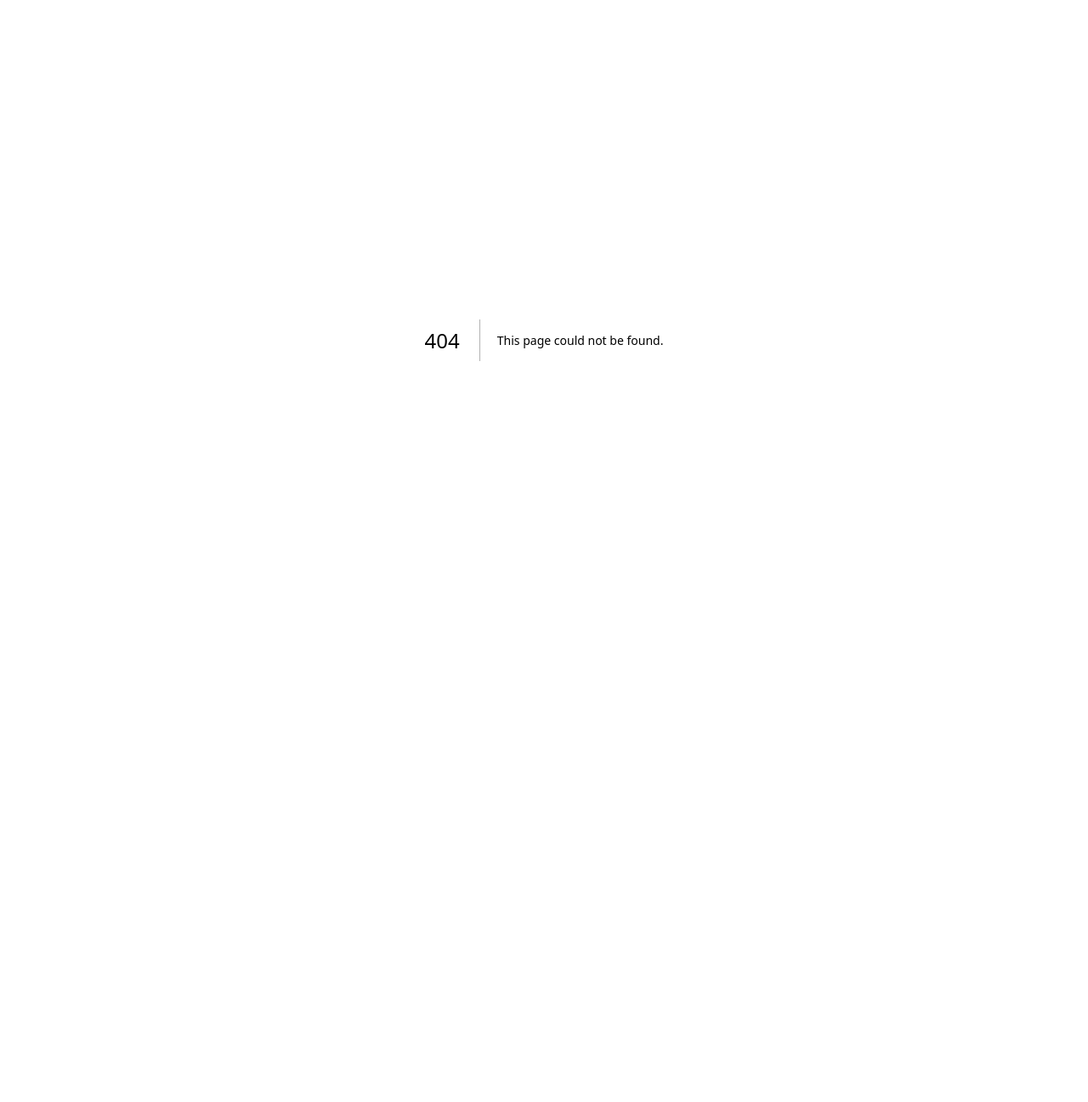
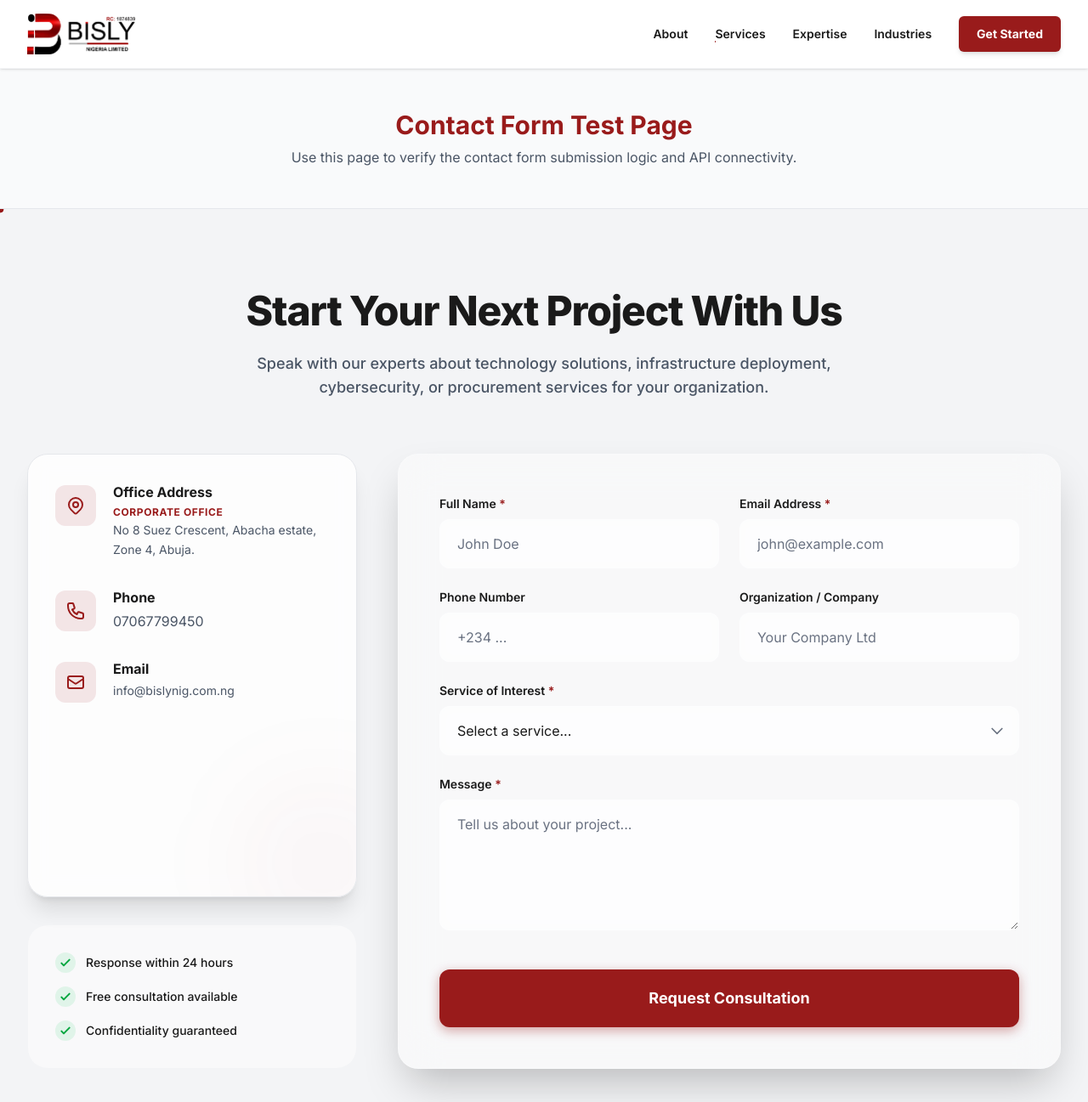
Before and after one commit to aladgolddynamic/bislynig.com.ng, a Next.js app: page /test-contact in a window 1280 px wide. Before the commit this address had no page. Shown: the top 1297 px of the page at 85% size. Before the commit the page ends 800 px from the top, so only its background shows below. Built offline with nearby package versions, Linux system fonts and the light colour scheme.

Commit message:
feat: add contact form test page and resolve image warnings

```diff
--- a/next.config.ts
+++ b/next.config.ts
@@ -1,7 +1,7 @@
 import type { NextConfig } from "next";
 
 const nextConfig: NextConfig = {
-  output: 'standalone',
+  output: 'export',
   images: {
     unoptimized: true,
   },
--- a/package.json
+++ b/package.json
@@ -5,6 +5,7 @@
   "scripts": {
     "dev": "next dev",
     "build": "next build",
+    "export": "next export",
     "start": "next start",
     "lint": "eslint"
   },
@@ -13,7 +14,7 @@
   },
   "dependencies": {
     "@react-email/render": "^2.0.4",
-    "next": "16.1.6",
+    "next": "^16.2.1",
     "react": "19.2.3",
     "react-dom": "19.2.3",
     "resend": "^6.9.3"
--- a/src/app/api/contact/route.ts
+++ /dev/null
@@ -1,46 +0,0 @@
-import { EmailTemplate } from '@/components/EmailTemplate';
-import { Resend } from 'resend';
-import { render } from '@react-email/render';
-import React from 'react';
-
-const resend = new Resend(process.env.RESEND_API_KEY || 're_7sse958a_ExA9ywcquVqQmBEEZwxvAvJD');
-
-export async function POST(request: Request) {
-  try {
-    const body = await request.json();
-    const { fullName, email, phone, company, service, message } = body;
-
-    if (!fullName || !email || !service || !message) {
-      return Response.json({ error: 'Missing required fields' }, { status: 400 });
-    }
-
-    const emailHtml = await render(
-        React.createElement(EmailTemplate, {
-          fullName,
-          email,
-          phone,
-          company,
-          service,
-          message,
-        })
-    );
-
-    const { data, error } = await resend.emails.send({
-      from: process.env.CONTACT_FORM_FROM || 'Bisly Nigeria <onboarding@resend.dev>',
-      to: [process.env.CONTACT_FORM_TO || 'info@bislynig.com.ng'],
-      subject: `Contact Form Inquiry [${fullName}] - ${service}`,
-      html: emailHtml,
-    });
-
-    if (error) {
-      console.error('Resend Error:', error);
-      const message = typeof error === 'object' ? (error as any).message : String(error);
-      return Response.json({ error: message || 'Failed to send email' }, { status: 500 });
-    }
-
-    return Response.json(data);
-  } catch (err: any) {
-    console.error('API Error:', err);
-    return Response.json({ error: err.message || 'Internal Server Error' }, { status: 500 });
-  }
-}
--- /dev/null
+++ b/src/app/test-contact/page.tsx
@@ -0,0 +1,20 @@
+"use client";
+
+import React from "react";
+import ContactSection from "@/components/ContactSection";
+import MainHeader from "@/components/MainHeader";
+import Footer from "@/components/Footer";
+
+export default function TestContactPage() {
+    return (
+        <main className="min-h-screen bg-white">
+            <MainHeader />
+            <div className="py-12 bg-gray-50 text-center border-b border-gray-200">
+                <h1 className="text-3xl font-bold text-bislyRed">Contact Form Test Page</h1>
+                <p className="text-gray-600 mt-2">Use this page to verify the contact form submission logic and API connectivity.</p>
+            </div>
+            <ContactSection />
+            <Footer />
+        </main>
+    );
+}
--- a/src/components/ContactSection.tsx
+++ b/src/components/ContactSection.tsx
@@ -43,7 +43,7 @@ export default function ContactSection() {
         setErrorMessage("");
 
         try {
-            const response = await fetch("/api/contact", {
+            const response = await fetch("https://bislymailapi.vercel.app/api/contact", {
                 method: "POST",
                 headers: { "Content-Type": "application/json" },
                 body: JSON.stringify(formData),
@@ -63,14 +63,14 @@ export default function ContactSection() {
                 });
             } else {
                 setStatus("error");
-                const msg = typeof result.error === 'object'
-                    ? (result.error.message || JSON.stringify(result.error))
-                    : (result.error || "Something went wrong. Please try again.");
+                const msg = (result.data && result.data.error) || result.error || "Something went wrong. Please try again.";
                 setErrorMessage(msg);
             }
         } catch (err: any) {
             setStatus("error");
-            setErrorMessage(err.message || "Failed to send message. Please check your connection.");
+            const fallbackMsg = "Failed to send message. Please check your connection.";
+            setErrorMessage(fallbackMsg);
+            alert(fallbackMsg);
         }
     };
 
--- a/src/components/MainHeader.tsx
+++ b/src/components/MainHeader.tsx
@@ -21,6 +21,7 @@ export default function MainHeader() {
                                     src="/logo.png"
                                     width={150}
                                     height={48}
+                                    style={{ width: "auto" }}
                                     priority
                                 />
                             </Link>
```
Also changed, not shown: 2 other files (tests, documents, lock files or other folders).
